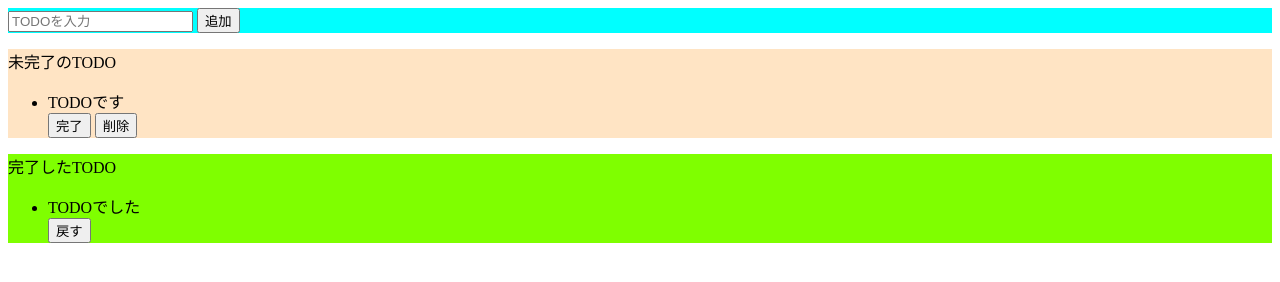
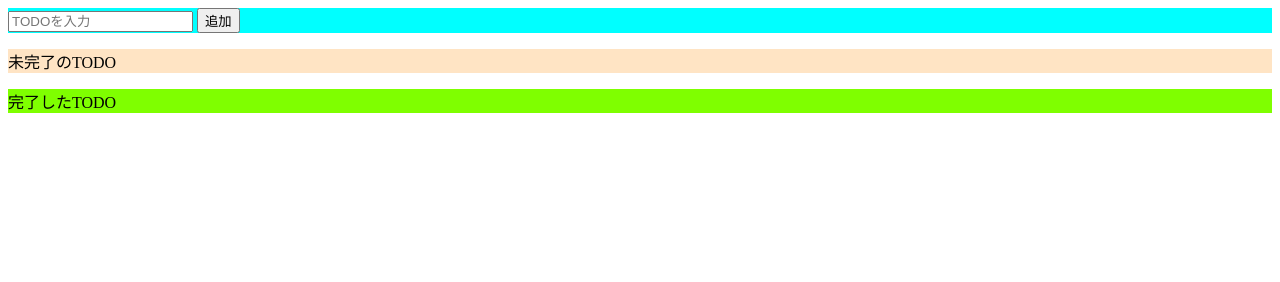
Before and after one commit to masnzzz/js-dom, a plain HTML site: page index.html in a window 1280 px wide. Drawn offline with Linux system fonts and the light colour scheme.

Commit message:
初期から入っているダミーtodoを削除

```diff
--- a/index.html
+++ b/index.html
@@ -15,20 +15,11 @@
     <div class="incomplete-area">
         <p>未完了のTODO</p>
         <ul id="incomplete-list">
-            <div class="list-row">
-                <li>TODOです</li>
-                <button>完了</button>
-                <button>削除</button>
-            </div>
         </ul>
     </div>
     <div class="complete-area">
         <p>完了したTODO</p>
         <ul id="complete-list">
-            <div class="list-row">
-                <li>TODOでした</li>
-                <button>戻す</button>
-            </div>
         </ul>
     </div>
     <script src="src/index.js"></script>
```
